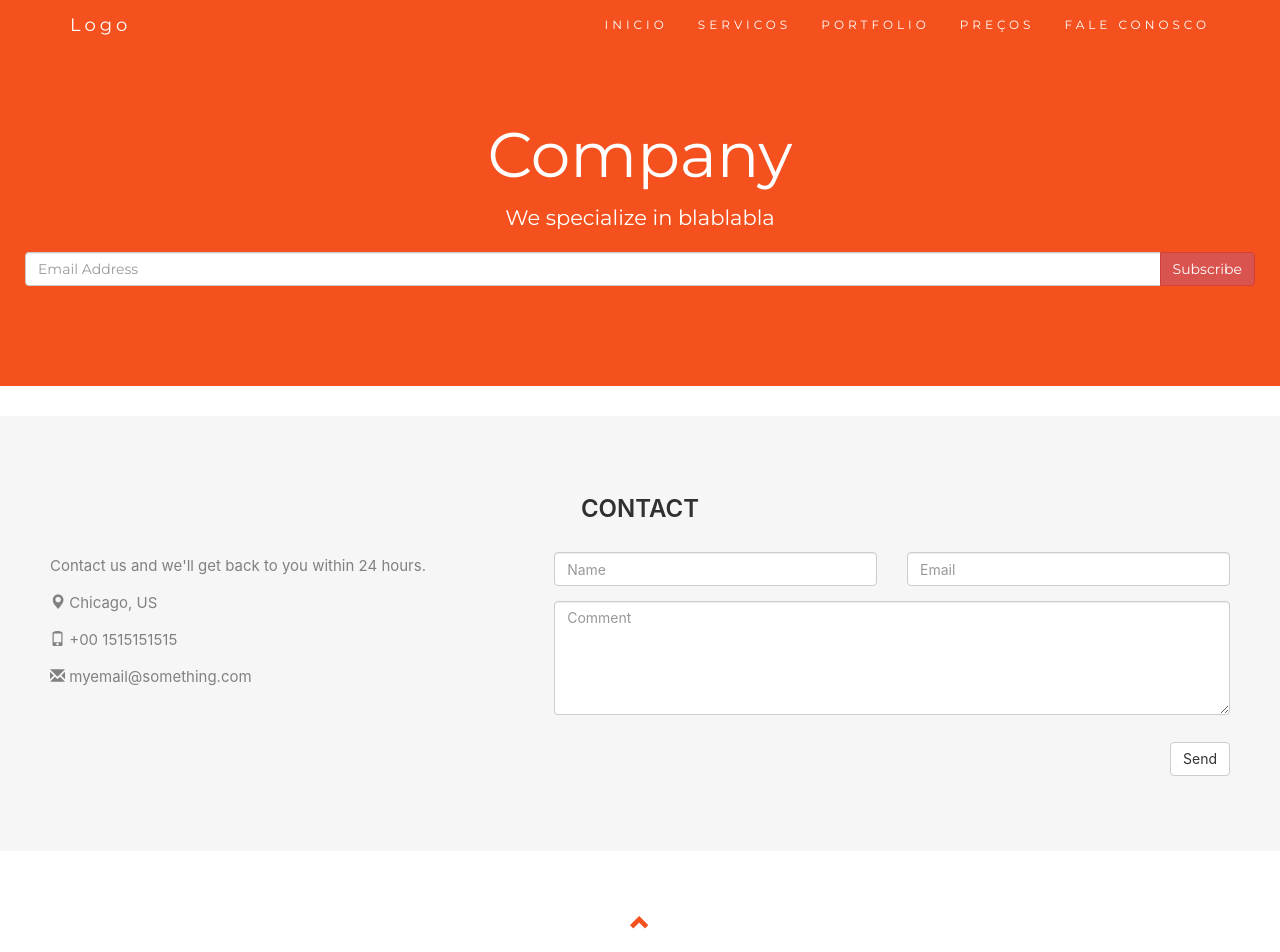
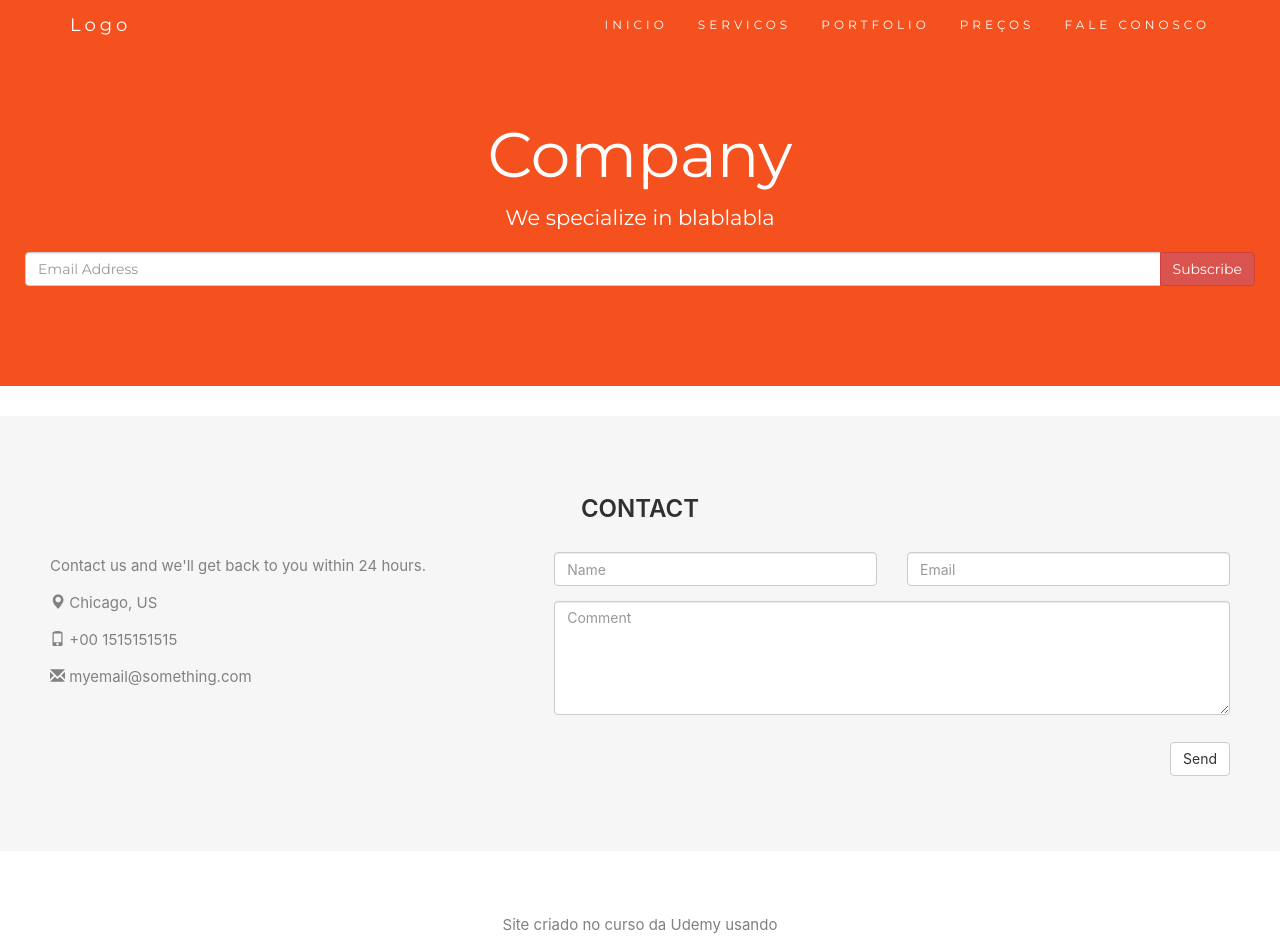
Before and after one commit to wcosme/company, a React (Create React App) app: page /contatos in a window 1280 px wide. Shown: the top 952 px of the page. Built offline with nearby package versions, Linux system fonts and the light colour scheme.

Commit message:
Alteração do componente Contato

```diff
--- a/src/componentes/Rodape.js
+++ b/src/componentes/Rodape.js
@@ -2,9 +2,6 @@ import React from 'react'
 const Rodape = props => {
     return(
         <footer className='container-fluid text-center'>
-        <a href='#myPage' title='To Top'>
-          <span className='glyphicon glyphicon-chevron-up'></span>
-        </a>
         <p>Site criado no curso da Udemy usando </p>
         <p> template Bootstrap Theme Made By <a href='https://www.w3schools.com' title='Visit w3schools'>www.w3schools.com</a></p>
       </footer>
```
